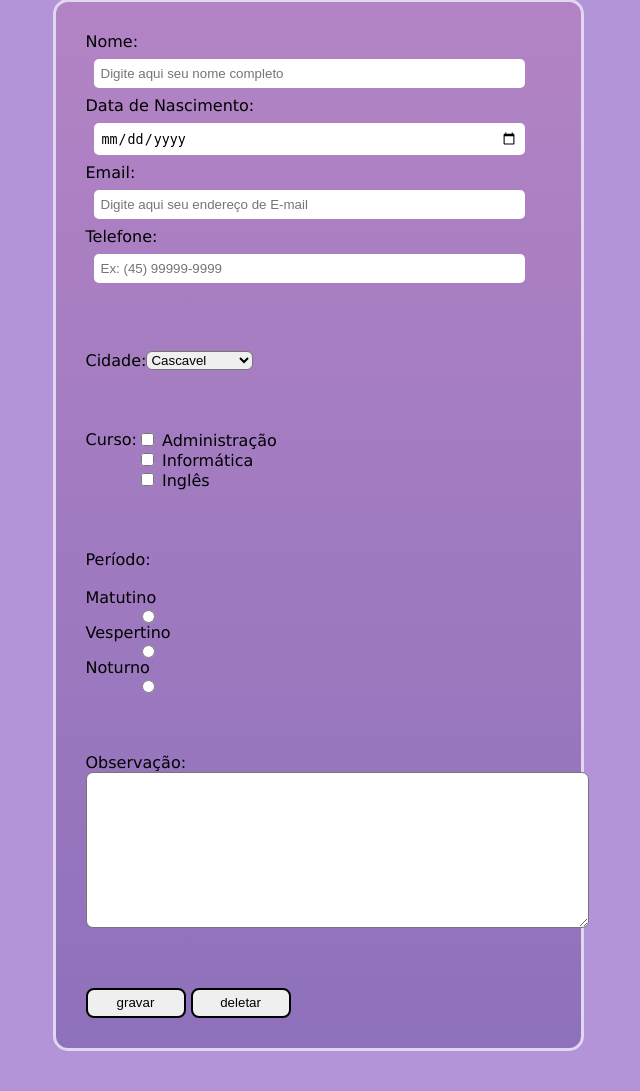
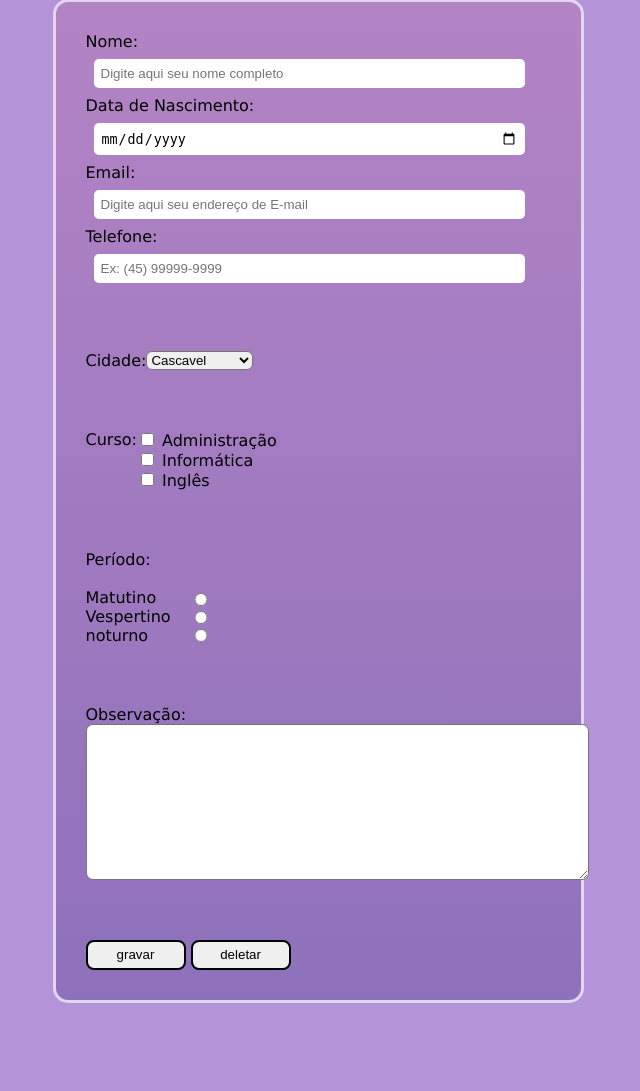
Before and after one commit to PortadordeCNPJ/aulaDeSexta, a PHP site: page / in a window 1280 px wide. Shown: the part 198-1289 px from the top of the page, without its empty margins (322-962 px from the left). After the commit the page ends 1201 px from the top, so only its background shows below. Run offline with PHP 8.4, Linux system fonts and the light colour scheme.

Commit message:
ultimos ajustes

```diff
--- a/index.html
+++ b/index.html
@@ -10,7 +10,9 @@
 
 <body>
     <br><br>
-    <h1><center>REGISTRO</center></h1>
+    <h1>
+        <center>REGISTRO</center>
+    </h1>
     <form class="form-container" method="POST" action="form.php">
         <div class="inf-container">
             Nome: <input type="text" class="input-inf" name="nome" size="40" maxlength="45"
@@ -44,11 +46,20 @@
 
         <div class="inf-container">
             Período: <br><br>
-            Matutino<input type="radio" name="periodo" value="matutino"  class="radio">
-            Vespertino<input type="radio" name="periodo" value="vespertino"class="radio">
-            Noturno<input type="radio" name="periodo" value="noturno"   class="radio">
+            <div class="inf-radio">
+                <div class="radio-input">
+                    <label for="matutino">Matutino</label>
+                    <label for="vespertino">Vespertino</label>
+                    <label for="noturno">noturno</label>
+
+                </div>
+                <div class="radio-input">
+                    <input type="radio" name="periodo" value="matutino" id="matutino" class="radio">
+                    <input type="radio" name="periodo" value="vespertino" id="vespertino" class="radio">
+                    <input type="radio" name="periodo" value="noturno" id="noturno" class="radio">
+                </div>
+            </div>
         </div>
-
         <div class="inf-container">
             Observação:
             <textarea name="descricao" cols="60" rows="10"></textarea>
@@ -64,7 +75,7 @@
 
     </form>
 
-<br><br><br><br><br>
+    <br><br><br><br><br>
 </body>
 
 </html>
--- a/style.css
+++ b/style.css
@@ -47,6 +47,16 @@ body {
     display: flex;
     flex-direction: row;
 }
+
+.inf-radio {
+    display: flex;
+}
+
+.radio-input {
+    display: flex;
+    flex-direction: column;
+}
+
 /*botões de gravar e apagar*/
 .btn{
     width: 100px;
@@ -67,7 +77,8 @@ textarea{
     border-radius: 7px;
 }
 .radio{
-    width: 115px
+    width: 50px;
+    margin-top: 5px;
 }
 select{
     border-radius: 6px;
```
